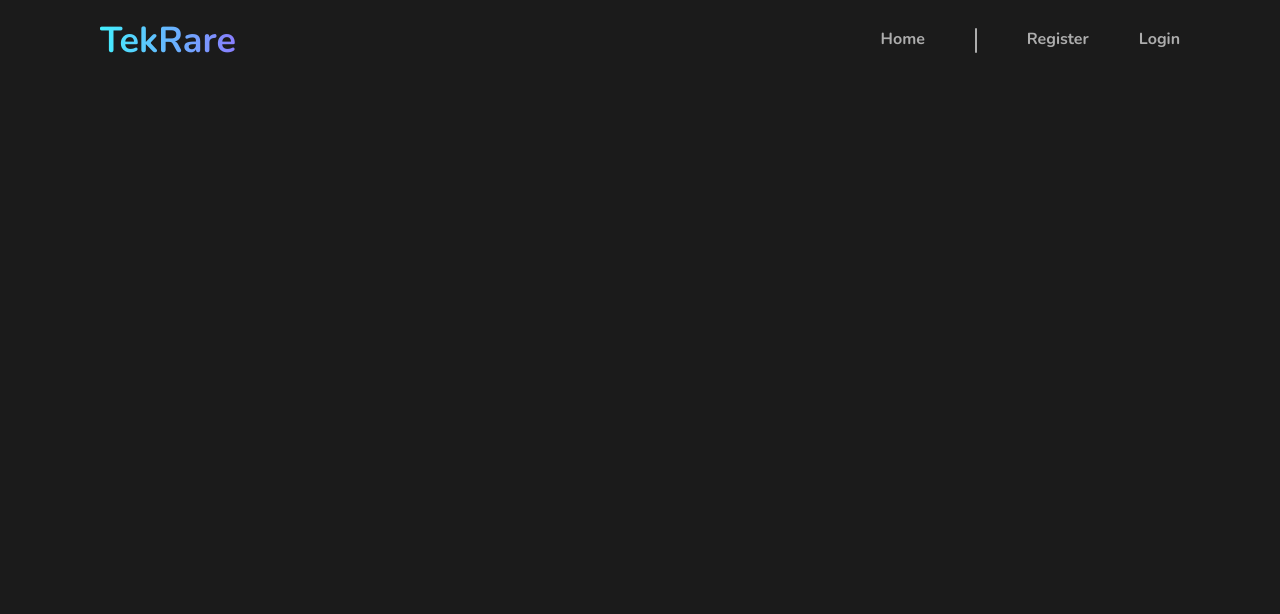
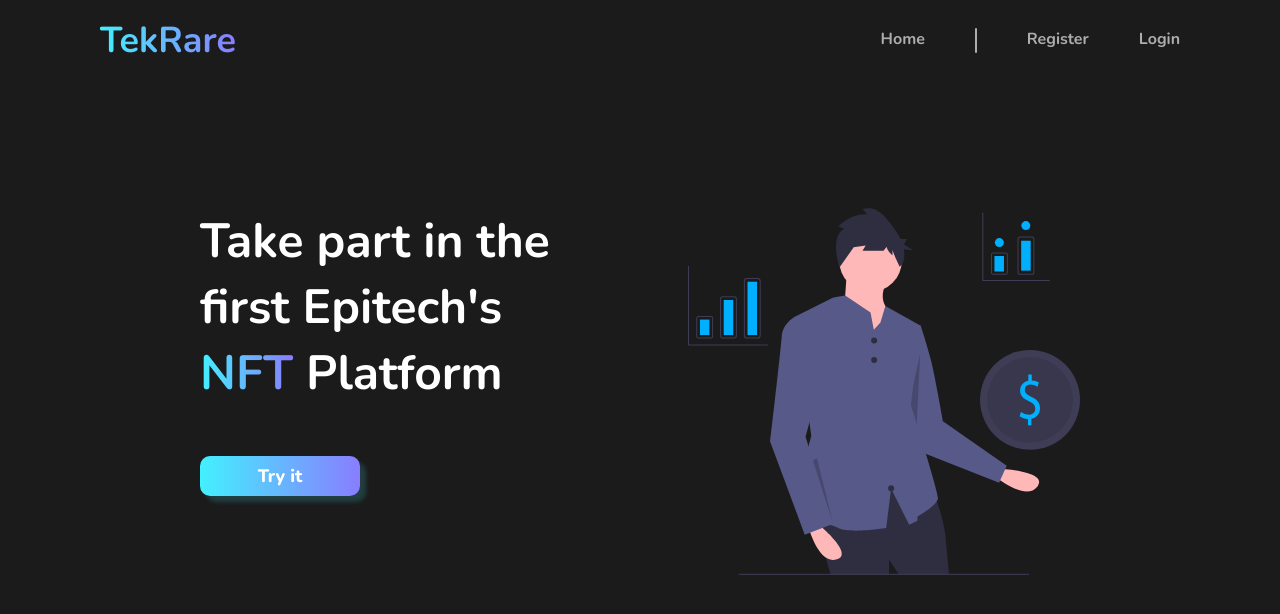
Before and after one commit to tekrare/front, a React (Create React App) app: page / in a window 1280 px wide. Shown: the top 614 px of the page. Built offline with nearby package versions, Linux system fonts and the light colour scheme.

Commit message:
feat: add home page main content

```diff
--- /dev/null
+++ b/src/pages/home/index.css
@@ -0,0 +1,29 @@
+.home-content {
+  margin-left: 200px;
+  margin-right: 200px;
+  display: flex;
+  flex-direction: row;
+  margin-top: 10%;
+}
+
+.home-content-title {
+  font-size: 48px;
+  font-weight: 700;
+  width: 480px;
+  text-align: left;
+}
+
+.home-content-nft {
+  background: -webkit-linear-gradient(1turn, #43F0FE, #897DFE);
+  -webkit-background-clip: text;
+  -webkit-text-fill-color: transparent;
+}
+
+.home-content-svg {
+  margin-left: 15%;
+}
+
+.home-content-button {
+  margin-top: 50px;
+  width: 160px;
+}
--- a/src/pages/home/index.tsx
+++ b/src/pages/home/index.tsx
@@ -1,14 +1,27 @@
 import React from 'react';
+import { useNavigate, NavigateFunction } from 'react-router-dom';
+import { ReactSVG } from 'react-svg'
+import Button from '../../components/Button';
 import Header from '../../components/Header';
+
+import './index.css';
 
 interface Props {
   isLoggedIn: boolean;
 }
 
 export default function Home(props: Props) {
+  const navigate: NavigateFunction = useNavigate();
   return (
     <div>
       <Header isLoggedIn={props.isLoggedIn} />
+      <div className="home-content">
+        <div className="home-content-title">
+          <p>Take part in the first Epitech's <span className="home-content-nft">NFT</span> Platform</p>
+          <Button onClick={() => navigate('/login')} className="home-content-button" title="Try it" />
+        </div>
+        <ReactSVG className="home-content-svg" src={process.env.PUBLIC_URL + '/assets/finance.svg'} />
+      </div>
     </div>
   );
 }
```
